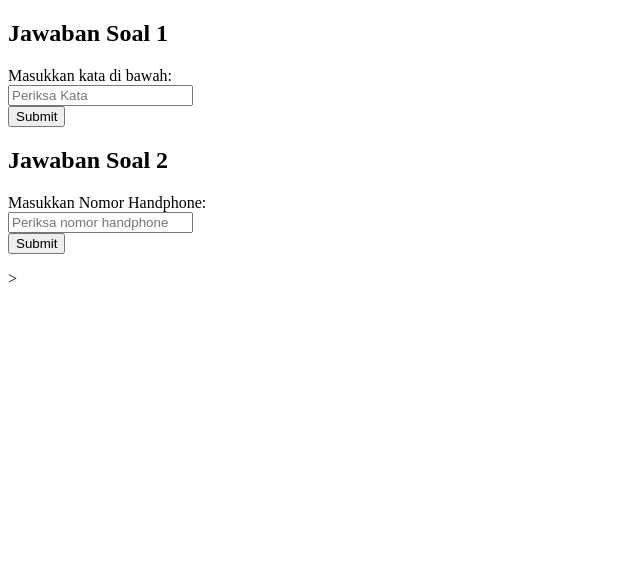
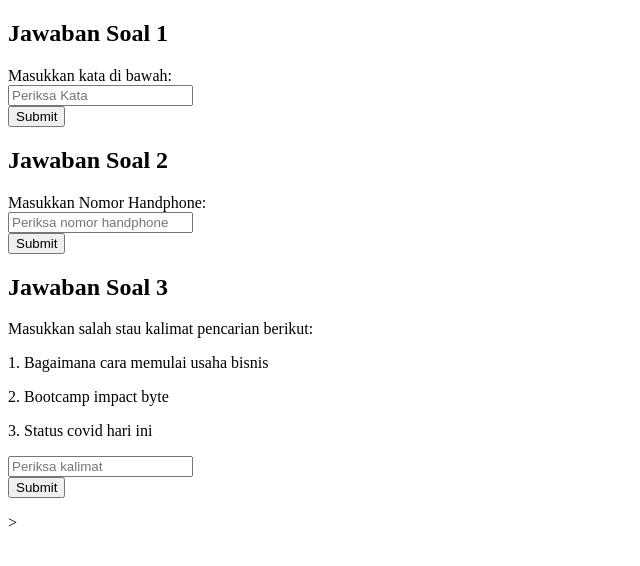
Before and after one commit to molzania/tugasregex, a plain HTML site: page index.html in a window 1280 px wide. Shown: the whole page, without its empty margins (0-640 px from the left). Drawn offline with Linux system fonts and the light colour scheme.

Commit message:
commit on 'main'

```diff
--- a/index.html
+++ b/index.html
@@ -24,6 +24,17 @@
         <input type="submit" value="Submit" id="submit-soal-2" onclick="Soal2()">
         <p id="jawaban-soal-2"></p>
     </form>
+
+    <h2>Jawaban Soal 3</h2>
+    <form method="GET" onsubmit="return false">
+        <label for="kalimat">Masukkan salah stau kalimat pencarian berikut:</label><br>
+        <p>1. Bagaimana cara memulai usaha bisnis</p>
+        <p>2. Bootcamp impact byte</p>
+        <p>3. Status covid hari ini</p>
+        <input type="text" id="kalimat" name="kalimat" placeholder="Periksa kalimat"><br>
+        <input type="submit" value="Submit" id="submit-soal-3" onclick="Soal3()">
+        <p id="jawaban-soal-3"></p>
+    </form>
     <script src="script.js"></script>
 </body>
 </html>>
--- a/script.js
+++ b/script.js
@@ -42,12 +42,15 @@ let search = /^Bagaimana cara memulai usaha bisnis$|^Bootcamp impact byte$|^Stat
 console.log(search.test("Status covid hari ini"));
 
 function searchTest(kalimat) {
+
+    let
     if (search.test("Bagaimana cara memulai usaha bisnis")) {
         console.log("Cara memulai usaha bisnis ialah..");
     } if (search.test("Bootcamp impact byte")) {
-        console.log("Bootcamp impact byte adalah sebuah kegiatn...");
+        console.log("Bootcamp impact byte adalah sebuah kegiatan...");
     } if(search.test("Status covid hari ini")) {
         console.log("Jumlah penderita Covid di Indonesia terus bertambah.");
+
     }
 }
 
```
